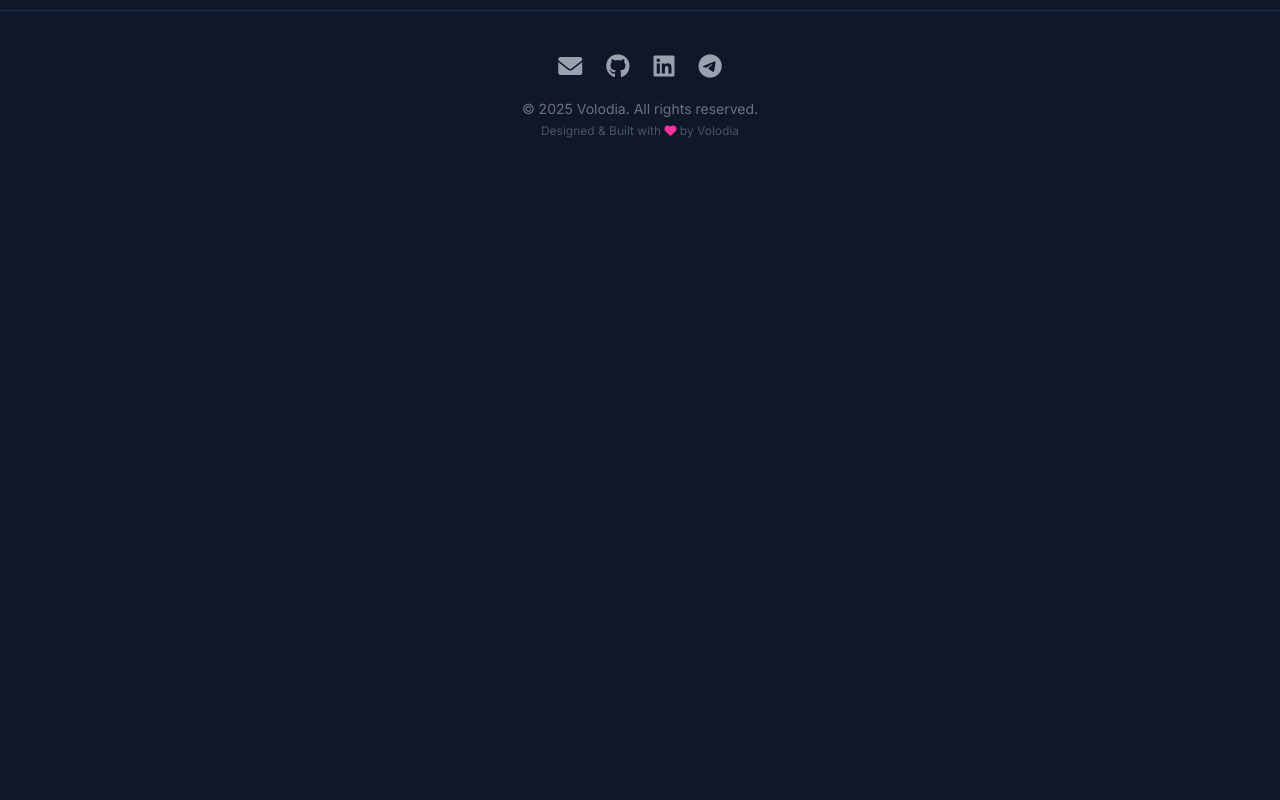
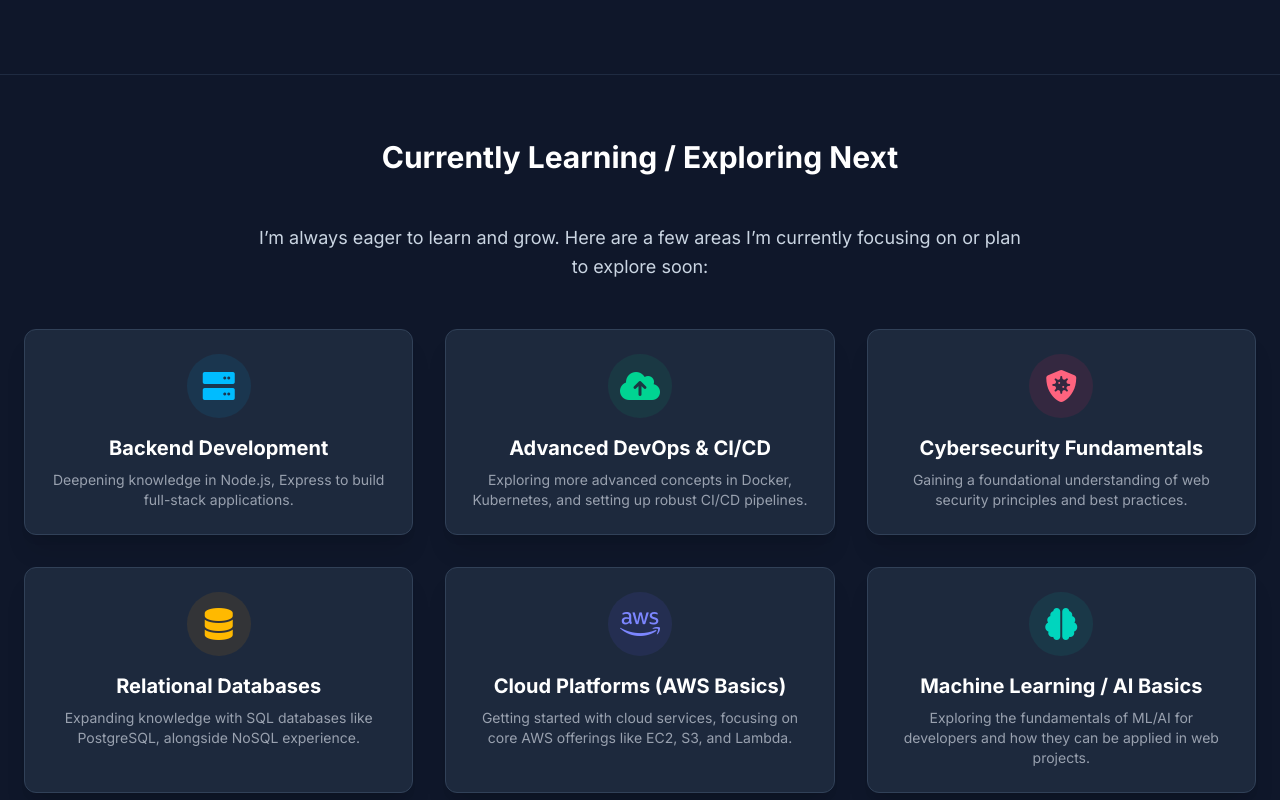
Before and after one commit to Volodia34/Portfolio, a Next.js app: page /skills in a window 1280 px wide. Shown: the part 3440-4240 px from the top of the page. Before the commit the page ends 3619 px from the top, so only its background shows below. Built offline with nearby package versions, Linux system fonts and the light colour scheme.

Commit message:
feat(skills): Add CurrentlyLearningSectionSkills with scroll animations

```diff
--- a/src/app/globals.css
+++ b/src/app/globals.css
@@ -461,3 +461,18 @@ section-title-custom {
 .learning-philosophy-card .card-icon-bg {
   @apply w-16 h-16 rounded-full flex items-center justify-center mx-auto mb-4 transition-all duration-300 group-hover:scale-110;
 }
+
+
+.learning-item-card {
+  @apply bg-slate-800 p-6 rounded-xl shadow-xl border border-slate-700 hover:border-sky-500/70 transition-all duration-300 ease-in-out transform hover:-translate-y-2 hover:shadow-sky-500/20 text-center;
+}
+.learning-item-card .card-icon-bg {
+  @apply w-16 h-16 rounded-full bg-slate-700/50 flex items-center justify-center mx-auto mb-4 transition-all duration-300;
+}
+.learning-item-card:hover .card-icon-bg {
+  @apply scale-110 shadow-lg;
+}
+
+.section-description {
+  @apply text-lg text-slate-300 max-w-3xl mx-auto text-center mb-12 md:mb-20 leading-relaxed font-normal;
+}
--- a/src/app/skills/page.tsx
+++ b/src/app/skills/page.tsx
@@ -2,6 +2,8 @@ import SkillsCategoriesSection from "@/components/skills/SkillsCategoriesSection
 import PageHeaderSkills from "@/components/skills/PageHeaderSkills";
 import AdditionalSkillsSection from "@/components/skills/AdditionalSkillsSection";
 import LearningPhilosophySectionSkills from "@/components/skills/LearningPhilosophySectionSkills";
+import CurrentlyLearningSectionSkills from "@/components/skills/CurrentlyLearningSectionSkills";
+import CTASection from "@/components/CTASection";
 
 export default function SkillsPage() {
     return (
@@ -10,6 +12,7 @@ export default function SkillsPage() {
             <SkillsCategoriesSection/>
             <AdditionalSkillsSection/>
             <LearningPhilosophySectionSkills/>
+            <CurrentlyLearningSectionSkills/>
         </>
     );
 }
--- /dev/null
+++ b/src/components/skills/CurrentlyLearningSectionSkills.tsx
@@ -0,0 +1,142 @@
+'use client';
+import { useEffect, useRef } from 'react';
+
+interface LearningItemData {
+    iconClass: string;
+    iconColorClass: string;
+    iconBgClass: string;
+    title: string;
+    description: string;
+    delay: number;
+}
+
+const learningData: LearningItemData[] = [
+    {
+        iconClass: 'fas fa-server',
+        iconColorClass: 'text-sky-400',
+        iconBgClass: '!bg-sky-500/10',
+        title: 'Backend Development',
+        description: 'Deepening knowledge in Node.js, Express to build full-stack applications.',
+        delay: 200,
+    },
+    {
+        iconClass: 'fas fa-cloud-upload-alt',
+        iconColorClass: 'text-emerald-400',
+        iconBgClass: '!bg-emerald-500/10',
+        title: 'Advanced DevOps & CI/CD',
+        description: 'Exploring more advanced concepts in Docker, Kubernetes, and setting up robust CI/CD pipelines.',
+        delay: 250,
+    },
+    {
+        iconClass: 'fas fa-shield-virus',
+        iconColorClass: 'text-rose-400',
+        iconBgClass: '!bg-rose-500/10',
+        title: 'Cybersecurity Fundamentals',
+        description: 'Gaining a foundational understanding of web security principles and best practices.',
+        delay: 300,
+    },
+    {
+        iconClass: 'fas fa-database',
+        iconColorClass: 'text-amber-400',
+        iconBgClass: '!bg-amber-500/10',
+        title: 'Relational Databases',
+        description: 'Expanding knowledge with SQL databases like PostgreSQL, alongside NoSQL experience.',
+        delay: 350,
+    },
+    {
+        iconClass: 'fab fa-aws',
+        iconColorClass: 'text-indigo-400',
+        iconBgClass: '!bg-indigo-500/10',
+        title: 'Cloud Platforms (AWS Basics)',
+        description: 'Getting started with cloud services, focusing on core AWS offerings like EC2, S3, and Lambda.',
+        delay: 400,
+    },
+    {
+        iconClass: 'fas fa-brain',
+        iconColorClass: 'text-teal-400',
+        iconBgClass: '!bg-teal-500/10',
+        title: 'Machine Learning / AI Basics',
+        description: 'Exploring the fundamentals of ML/AI for developers and how they can be applied in web projects.',
+        delay: 450,
+    },
+];
+
+const CurrentlyLearningSectionSkills: React.FC = () => {
+    const sectionRef = useRef<HTMLDivElement>(null);
+    const titleRef = useRef<HTMLHeadingElement>(null);
+    const descriptionRef = useRef<HTMLParagraphElement>(null);
+    const cardsRef = useRef<(HTMLDivElement | null)[]>([]);
+
+    useEffect(() => {
+        if (typeof window.anime !== 'undefined') {
+            const anime = window.anime;
+            const observerCallback = (entries: IntersectionObserverEntry[], observer: IntersectionObserver) => {
+                entries.forEach(entry => {
+                    if (entry.isIntersecting) {
+                        const target = entry.target as HTMLElement;
+                        anime({
+                            targets: target,
+                            translateY: [target.dataset.translateY || 20, 0],
+                            opacity: [0, 1],
+                            scale: [parseFloat(target.dataset.scaleStart || '0.95'), 1],
+                            easing: 'easeOutExpo',
+                            duration: 800,
+                            delay: target.dataset.delay ? parseInt(target.dataset.delay) : 0,
+                        });
+                        observer.unobserve(target);
+                    }
+                });
+            };
+
+            const observerOptions = { threshold: 0.15 };
+            const observer = new IntersectionObserver(observerCallback, observerOptions);
+
+            const elementsToObserve = [titleRef.current, descriptionRef.current, ...cardsRef.current];
+            elementsToObserve.forEach(el => {
+                if (el) observer.observe(el);
+            });
+
+            return () => {
+                elementsToObserve.forEach(el => {
+                    if (el && observer) observer.unobserve(el);
+                });
+            };
+        } else {
+            const elements = [titleRef.current, descriptionRef.current, ...cardsRef.current];
+            elements.forEach(el => {
+                if (el) el.style.opacity = '1';
+            });
+        }
+    }, []);
+
+    return (
+        <section ref={sectionRef} id="currently-learning" className="mt-16 pt-16 border-t border-slate-700/50 pb-20 md:pb-28">
+            <div className="container mx-auto px-6">
+                <h2 ref={titleRef} className="text-3xl font-bold text-white text-center mb-12 opacity-0" data-delay="100">
+                    Currently Learning / Exploring Next
+                </h2>
+                <p ref={descriptionRef} className="section-description !mb-12 opacity-0" data-delay="150">
+                    I&rsquo;m always eager to learn and grow. Here are a few areas I&rsquo;m currently focusing on or plan to explore soon:
+                </p>
+                <div className="grid sm:grid-cols-2 lg:grid-cols-3 gap-8">
+                    {learningData.map((item, index) => (
+                        <div
+                            key={item.title}
+                            ref={el => { cardsRef.current[index] = el; }}
+                            className="learning-item-card opacity-0"
+                            data-delay={item.delay}
+                        >
+                            <div className={`card-icon-bg ${item.iconBgClass}`}>
+                                <i className={`${item.iconClass} fa-2x ${item.iconColorClass}`}></i>
+                            </div>
+                            <h3 className="text-xl font-bold text-white mt-4 mb-2">{item.title}</h3>
+                            <p className="text-gray-400 text-sm">{item.description}</p>
+                        </div>
+                    ))}
+                </div>
+            </div>
+        </section>
+    );
+};
+
+export default CurrentlyLearningSectionSkills;
```
